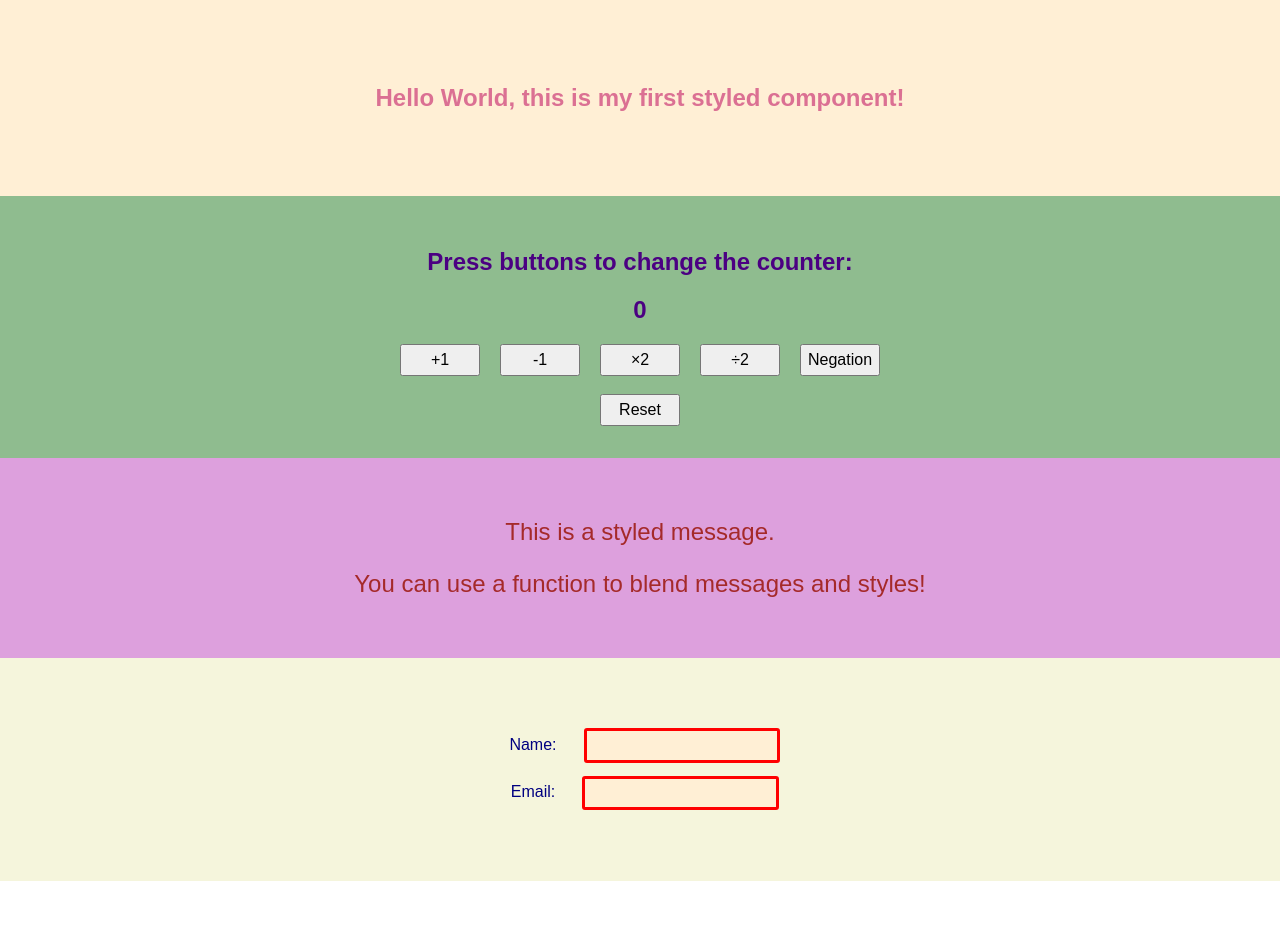
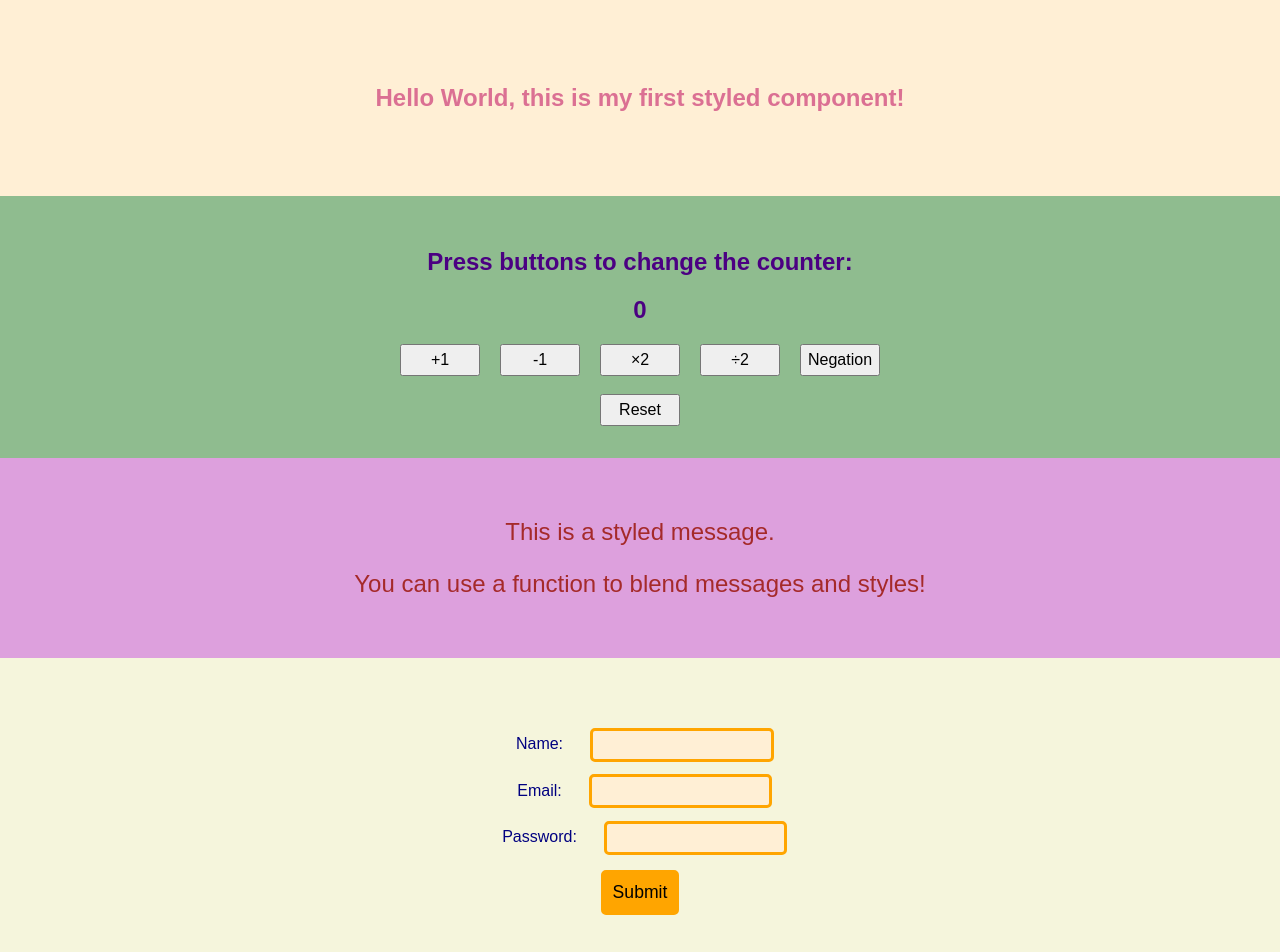
Before and after one commit to albertpai/styled-components-test, a React (Create React App) app: page / in a window 1280 px wide. Shown: the top 952 px of the page. Before the commit the page ends 881 px from the top, so only its background shows below. Built offline with nearby package versions, Linux system fonts and the light colour scheme.

Commit message:
Improve Form by using props and <Input type="">

```diff
--- a/src/Form.js
+++ b/src/Form.js
@@ -13,27 +13,35 @@ const Input = styled.input`
     padding: 0.5em;
     margin: 0.5em;
     border: solid;
-    border-color: red;
-    color: palevioletred;
-    background: papayawhip;
-    border-radius: 3px;
+    border-color: orange;
+    color: ${props => props.inputColor || "palevioletred"};
+    font-size: ${props => props.inputFontSize || "0.8em"};
+    background: ${props => props.inputBackground || "papayawhip"};
+    border-radius: 5px;
 `;
 
 const Label = styled.label`
     padding: 0.5em;
     margin: 0.5em;
     color: Navy;
-`
+`;
 
 export default class Form extends React.Component {
     render() {
         return (
             <Wrapper>
-                <Label maxlength="5" required>Name: </Label>
-                <Input type="text" />
-                <br/>
-                <Label>Email: </Label>
-                <Input type="text" />
+                <form method="get">
+                    <Label for="name" maxlength="5" required>Name: </Label>
+                    <Input type="text" name="name"/>
+                    <br />
+                    <Label for="email">Email: </Label>
+                    <Input type="text" name="email"/>
+                    <br />
+                    <Label for="password">Password: </Label>
+                    <Input type="password" name="password"/>
+                    <br />
+                    <Input type="submit" value="Submit" inputColor="black" inputFontSize="1.1em" inputBackground="orange"></Input>
+                </form>
             </Wrapper>
         )
     }
```
